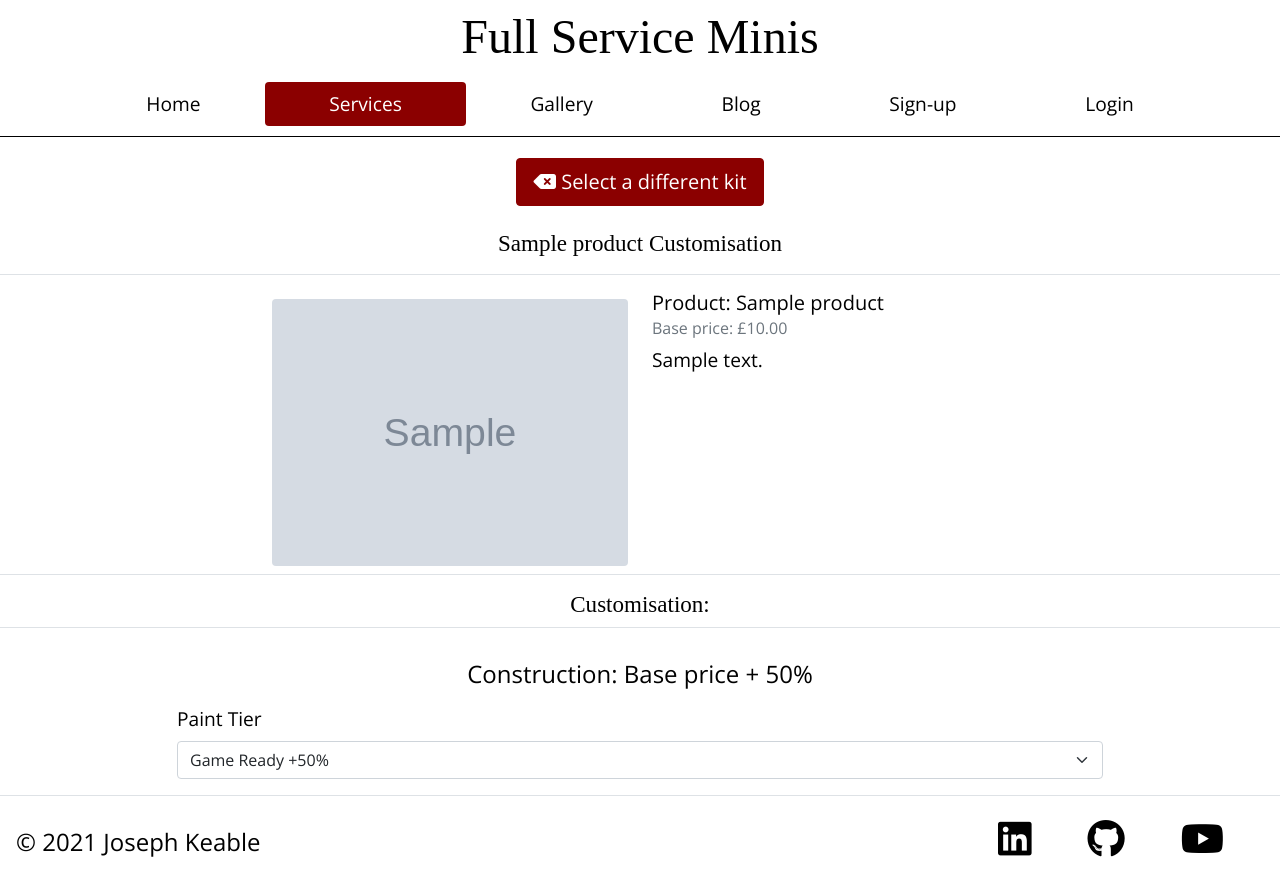
After one commit to dudeguythethird/full-service-minis, a Django app: page /services/products/1 in a window 1280 px wide. The commit adds this page. Run offline with Django 3.2, Linux system fonts and the light colour scheme; tables that the repository leaves empty hold one stand-in row (values such as "Sample post"); grey boxes marked "Sample" are stand-in pictures; some libraries are stand-ins or nearby versions; some web fonts are replaced.

Commit message:
adds individual product pages and begins to create customisation form

```diff
--- /dev/null
+++ b/services/templates/services/product_detail.html
@@ -0,0 +1,73 @@
+{% extends "base.html" %}
+{% load static %}
+
+{% block page_header %}
+    <div class="container header-container">
+        <div class="row">
+            <div class="col"></div>
+        </div>
+    </div>
+{% endblock %}
+
+{% block content %}
+    <div class="container-fluid border-bottom">
+        <div class="row my-3">
+            <div class="col text-center border-bottom">
+                <h4 class="my-3">
+                    <a href="{% url 'products' %}" class="btn btn-lg btn-danger rounded"><i
+                            class="fas fa-backspace"></i> Select a different kit</a>
+                </h4>
+                <h1 class="logo-font nav-link">{{ product.name }} Customisation</h1>
+            </div>
+        </div>
+        <div class="container">
+            <div class="row">
+                <div class="col-12 col-md-6 col-lg-4 offset-lg-2">
+                    <div class="my-2">
+                        {% if product.image %}
+                            <a href="{{ product.image.url }}" target="_blank">
+                                <img src="{{ product.image.url }}" class="card-img-top rounded" alt="image of warhammer kit">
+                            </a>
+                        {% else %}
+                            <a href="#">
+                                <img src="/media/no-image.jpg" class="card-img-top" alt="image not available">
+                            </a>
+                        {% endif %}
+                    </div>
+                </div>
+                <div class="col-12 col-md-6 col-lg-4">
+                    <h5 class="card-title">Product: {{ product.name }}</h5>
+                    <h6 class="card-subtitle mb-2 text-muted">Base price: £{{ product.base_price }}</h6>
+                    <p class="my-2">
+                        {{ product.description }}
+                    </p>
+                </div>
+            </div>
+        </div>
+    </div>
+    <div class="container-fluid">
+        <div class="row">
+            <div class="col text-center my-3 border-bottom">
+                <h2 class="card-title logo-font">Customisation:</h2>
+            </div>
+        </div>
+        <div class="container">
+            <div class="row">
+                <div class="col col-md-10 offset-md-1">
+                <div class="col text-center my-3">
+                    <h4 class="card-title">Construction: Base price + 50%</h4>
+                </div>
+                    <form action="POST">
+                        <div class="mb-3">
+                            <label for="paintTier" class="form-label">Paint Tier</label>
+                            <select id="paintTier" class="form-select">
+                                <option>Game Ready +50%</option>
+                                <option>Game Ready Enhanced +100%</option>
+                            </select>
+                        </div>
+                    </form>
+                </div>
+            </div>
+        </div>
+    </div>
+{% endblock %}
--- a/services/urls.py
+++ b/services/urls.py
@@ -4,4 +4,5 @@ from . import views
 urlpatterns = [
     path('', views.services, name='services'),
     path('products/', views.products, name='products'),
+    path('products/<product_id>', views.product_details, name='product_detail'),
 ]
--- a/services/views.py
+++ b/services/views.py
@@ -1,4 +1,4 @@
-from django.shortcuts import render
+from django.shortcuts import render, get_object_or_404
 from .models import Product
 
 
@@ -18,3 +18,15 @@ def products(request):
     }
 
     return render(request, 'services/products.html', context)
+
+
+def product_details(request, product_id):
+    """A view to show an individual product's details"""
+
+    product = get_object_or_404(Product, pk=product_id)
+
+    context = {
+        'product': product,
+    }
+
+    return render(request, 'services/product_detail.html', context)
```
Also changed, not shown: services/templates/services/products.html (+4 -4 lines).
